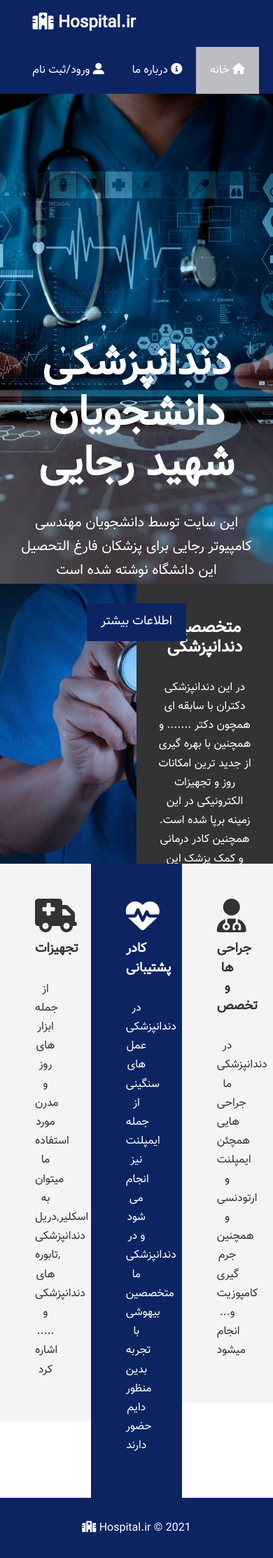
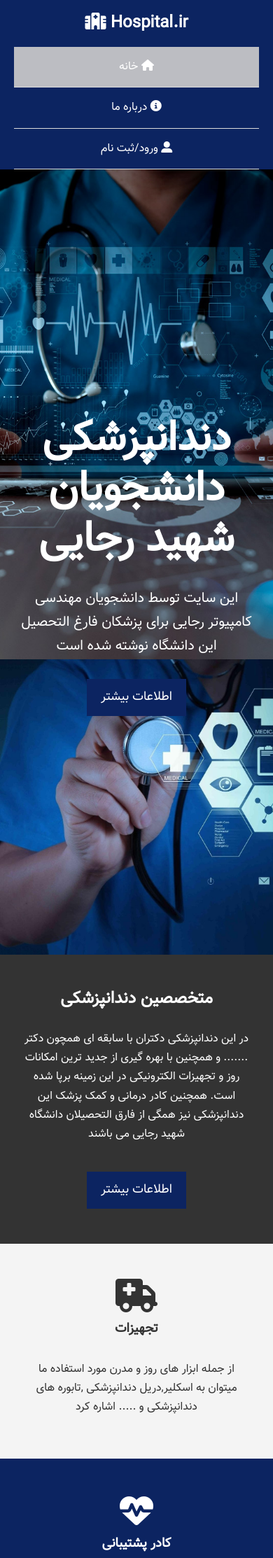
Before and after one commit to amirhajif/hospital, a PHP site: page /hospital/ in a window 390 px wide. Shown: the top 2226 px of the page at 70% size. Before the commit the page ends 2191 px from the top, so only its background shows below. Run offline with PHP 8.4, Linux system fonts and the light colour scheme; data comes from the database, SQL or seed files in the repository; some libraries are stand-ins or nearby versions.

Commit message:
make doc responsive

```diff
--- a/hospital/about.php
+++ b/hospital/about.php
@@ -12,6 +12,7 @@ session_start();
     <meta name="keywords" content="HTML ,CSS, PHP, developer" />
     <link rel="stylesheet" href="https://use.fontawesome.com/releases/v5.8.2/css/all.css" integrity="sha384-oS3vJWv+0UjzBfQzYUhtDYW+Pj2yciDJxpsK1OYPAYjqT085Qq/1cq5FLXAZQ7Ay" crossorigin="anonymous" />
     <link rel="stylesheet" href="css/style.css" />
+    <link rel="stylesheet" media="screen and (max-width:768px)" href="./css/mobile.css">
     <title>Hospital.ir | About</title>
 </head>
 
@@ -115,7 +116,7 @@ session_start();
         <div class="container">
             <h2 class="l-heading">اسامی پزشکان و کادر درمانی</h2>
             <div class="testimonial bg-primary">
-                <img src="./img/person-1.jpg" alt="doc1" />
+                <img src="./img/person-1.jpg"alt="doc1" />
                 <p>
                     پزشک اصلی آقای دکتر و ..... بوده و از دستیاران اصلی ایشون میتوان به دکتر .... و دکتر ..... و همچنین از متخصصین بخش بیهوشی استاد ..... اشاره کرد
                 </p>
--- a/hospital/contact.php
+++ b/hospital/contact.php
@@ -31,6 +31,7 @@ if (isset($_SESSION['reservated']))
             crossorigin="anonymous"
     />
     <link rel="stylesheet" href="css/style.css" />
+    <link rel="stylesheet" media="screen and (max-width:768px)" href="./css/mobile.css">
     <title>Hospital.ir | Reservation</title>
     <script src="logout.js"></script>
 </head>
--- /dev/null
+++ b/hospital/css/mobile.css
@@ -0,0 +1,53 @@
+#navbar .logo {
+    float: none;
+    text-align: center;
+    margin: auto;
+  }
+
+  #navbar ul,
+  #navbar ul li {
+    float: none;
+  }
+
+  #navbar ul li a {
+    padding: 15px;
+    border-bottom: #ddd solid 1px;
+  }
+
+  #home-info .info-img {
+    float: none;
+    width: 100%;
+    height: 50vh;
+  }
+
+  #home-info .info-content {
+    float: none;
+    width: 100%;
+  }
+
+  .box {
+    float: none;
+    width: 100%;
+  }
+
+  #home-info {
+    height: 100%;
+  }
+
+  #about-info .info-right,
+  #about-info .info-left {
+    float: none;
+    width: 100%;
+  }
+
+  #about-info .info-left {
+    text-align: center;
+  }
+
+  #contact-info .box {
+    border-bottom: 1px solid white;
+  }
+
+  .l-heading {
+    font-size: 25px;
+  }
--- a/hospital/dashboard.php
+++ b/hospital/dashboard.php
@@ -26,6 +26,7 @@ try {
       crossorigin="anonymous"
     />
     <link rel="stylesheet" href="css/style.css" />
+    <link rel="stylesheet" media="screen and (max-width:768px)" href="./css/mobile.css">
     <title>Hospital.ir | Reservation</title>
       <script src="logout.js"></script>
   </head>
--- a/hospital/index.php
+++ b/hospital/index.php
@@ -17,6 +17,7 @@ if (isset($_SESSION['reservationFinish']))
     <meta name="keywords" content="HTML ,CSS, PHP, developer" />
     <script src="https://kit.fontawesome.com/e95a8ce8bc.js" crossorigin="anonymous"></script>
     <link rel="stylesheet" href="css/style.css" />
+    <link rel="stylesheet" media="screen and (max-width:768px)" href="./css/mobile.css">
 
     <title>Hospital.ir | Main</title>
 </head>
```
